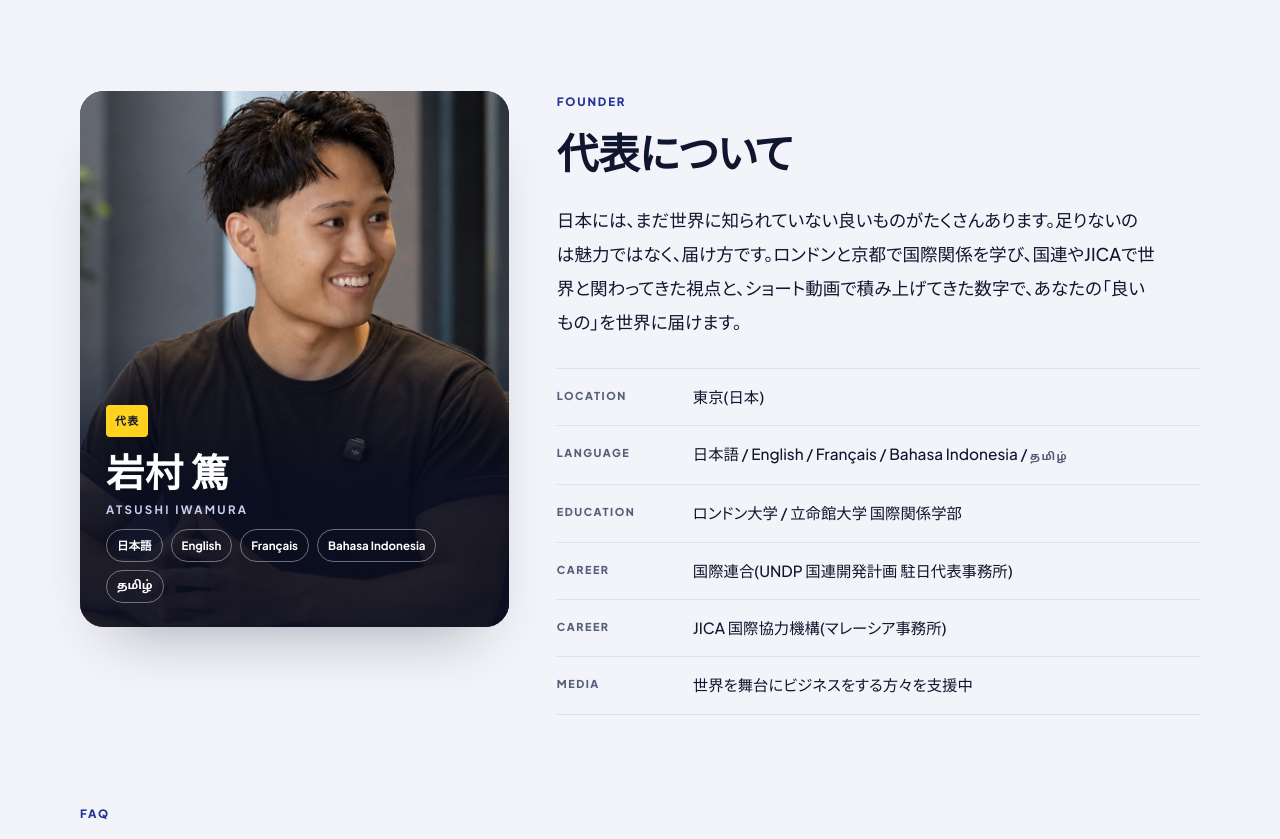
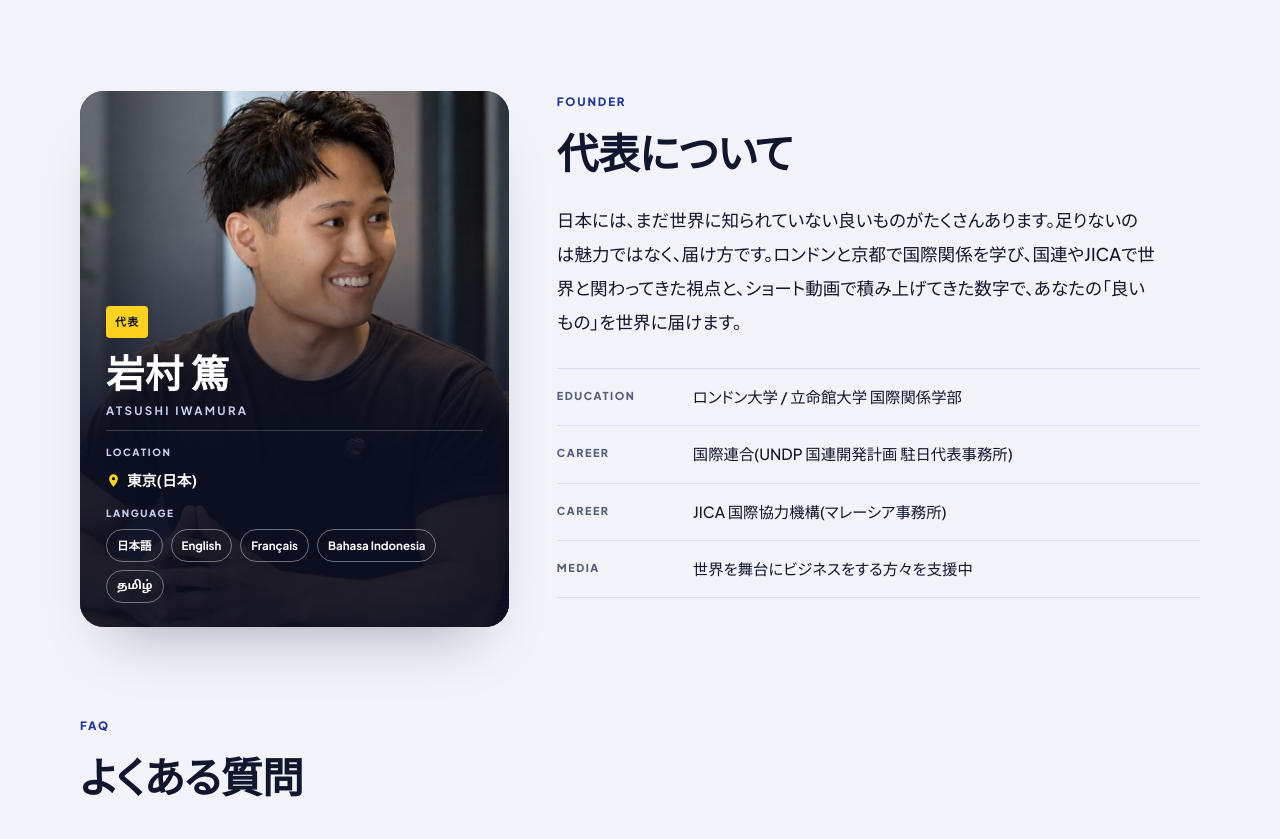
Before and after one commit to aiwamu/ATO, a Flask app: page / in a window 1280 px wide. Shown: the part 3185-4024 px from the top of the page. Run offline with Flask 3, Linux system fonts and the light colour scheme; some web fonts are replaced.

Commit message:
Show Location and Language on the founder photo card

```diff
--- a/templates/index.html
+++ b/templates/index.html
@@ -383,13 +383,18 @@ section.sec{padding-block:88px 0}
 .card-id .role{align-self:flex-start;font-size:.68rem;font-weight:800;letter-spacing:.12em;background:var(--cap);color:var(--cap-ink);padding:6px 9px;border-radius:4px}
 .card-id .big{font-weight:800;font-size:clamp(1.8rem,3.4vw,2.4rem);line-height:1.2;letter-spacing:.01em}
 .card-id .big small{display:block;font-size:.72rem;font-weight:700;letter-spacing:.2em;color:#C9D0F0;margin-top:8px}
+.card-meta{display:flex;flex-direction:column;gap:10px;padding-top:12px;border-top:1px solid rgba(255,255,255,.18)}
+.cm-row{display:flex;flex-direction:column;gap:6px}
+.cm-label{font-size:.62rem;font-weight:800;letter-spacing:.16em;text-transform:uppercase;color:#C9D0F0}
+.loc{display:inline-flex;align-items:center;gap:6px;font-weight:700;font-size:.92rem}
+.loc svg{width:15px;height:15px;fill:var(--cap);flex:none}
 .langs-spoken{display:flex;gap:8px;flex-wrap:wrap}
 .langs-spoken span{font-size:.72rem;font-weight:700;border:1px solid rgba(255,255,255,.4);padding:5px 10px;border-radius:999px}
 .msg{font-size:1.1rem;line-height:1.95;font-weight:500;max-width:34em}
 .career{list-style:none;margin:28px 0 0;padding:0;border-top:1px solid var(--line)}
 .career li{display:grid;grid-template-columns:120px 1fr;gap:16px;padding:14px 0;border-bottom:1px solid var(--line);font-size:.96rem}
 .career li span:first-child{font-size:.68rem;font-weight:800;line-height:2.3;letter-spacing:.14em;color:var(--muted);text-transform:uppercase}
-@media (max-width:860px){.founder{grid-template-columns:1fr}.card-id{max-width:460px}.career li{grid-template-columns:1fr;gap:2px}}
+@media (max-width:860px){.founder{grid-template-columns:1fr}.card-id{max-width:460px;aspect-ratio:auto}.card-id img{height:auto;aspect-ratio:4/5}.card-id figcaption{position:static;background:var(--band);padding:22px}.career li{grid-template-columns:1fr;gap:2px}}
 
 /* ---------- faq ---------- */
 .faq{display:flex;flex-direction:column;border-top:1px solid var(--line);max-width:860px}
@@ -754,7 +759,10 @@ footer .wrap{display:flex;justify-content:space-between;gap:12px;flex-wrap:wrap}
       <figcaption>
         <span class="role"><span class="ja">代表</span><span class="en">FOUNDER</span></span>
         <p class="big"><span class="ja">岩村 篤</span><span class="en">Atsushi Iwamura</span><small><span class="ja">ATSUSHI IWAMURA</span><span class="en">岩村 篤</span></small></p>
-        <div class="langs-spoken"><span>日本語</span><span>English</span><span>Français</span><span>Bahasa Indonesia</span><span class="ta" lang="ta">தமிழ்</span></div>
+        <div class="card-meta">
+          <div class="cm-row"><span class="cm-label">Location</span><span class="loc"><svg viewBox="0 0 24 24" aria-hidden="true"><path d="M12 2a7 7 0 0 0-7 7c0 5 7 13 7 13s7-8 7-13a7 7 0 0 0-7-7zm0 9.5A2.5 2.5 0 1 1 12 6.5a2.5 2.5 0 0 1 0 5z"/></svg><span class="ja">東京(日本)</span><span class="en">Tokyo, Japan</span></span></div>
+          <div class="cm-row"><span class="cm-label">Language</span><div class="langs-spoken"><span>日本語</span><span>English</span><span>Français</span><span>Bahasa Indonesia</span><span class="ta" lang="ta">தமிழ்</span></div></div>
+        </div>
       </figcaption>
     </figure>
     <div>
@@ -765,8 +773,6 @@ footer .wrap{display:flex;justify-content:space-between;gap:12px;flex-wrap:wrap}
       <p class="msg ja">日本には、まだ世界に知られていない良いものがたくさんあります。足りないのは魅力ではなく、届け方です。ロンドンと京都で国際関係を学び、国連やJICAで世界と関わってきた視点と、ショート動画で積み上げてきた数字で、あなたの「良いもの」を世界に届けます。</p>
       <p class="msg en">Japan is full of great things the world has not found yet. What is missing is not appeal but reach. With international relations studies in London and Kyoto, experience at the UN and JICA, and a track record in short-form video, I help your best work reach people overseas.</p>
       <ul class="career">
-        <li><span>Location</span><span class="ja">東京(日本)</span><span class="en">Tokyo, Japan</span></li>
-        <li><span>Language</span><span>日本語 / English / Français / Bahasa Indonesia / <span class="ta" lang="ta">தமிழ்</span></span></li>
         <li><span>Education</span><span class="ja">ロンドン大学 / 立命館大学 国際関係学部</span><span class="en">University of London / Ritsumeikan University, College of International Relations</span></li>
         <li><span>Career</span><span class="ja">国際連合(UNDP 国連開発計画 駐日代表事務所)</span><span class="en">United Nations (UNDP Representation Office in Tokyo)</span></li>
         <li><span>Career</span><span class="ja">JICA 国際協力機構(マレーシア事務所)</span><span class="en">JICA, Japan International Cooperation Agency (Malaysia Office)</span></li>
```
